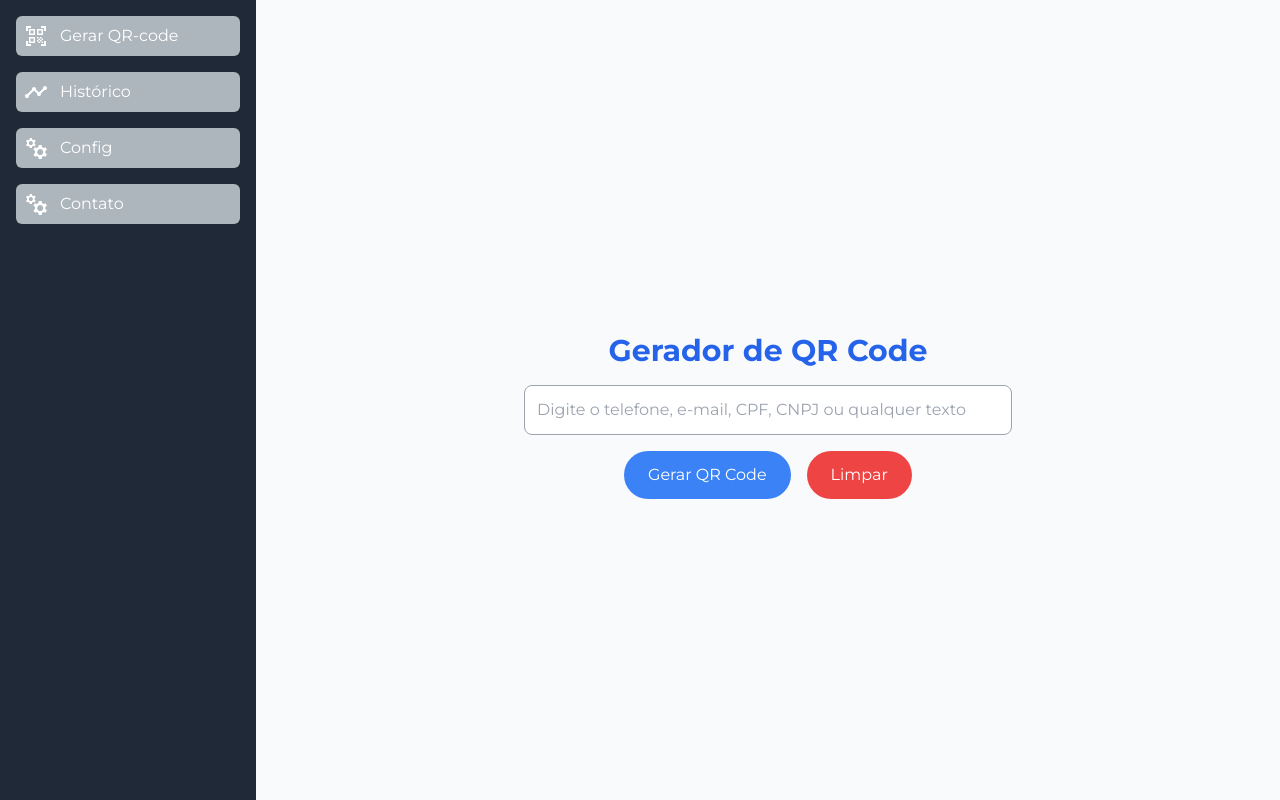
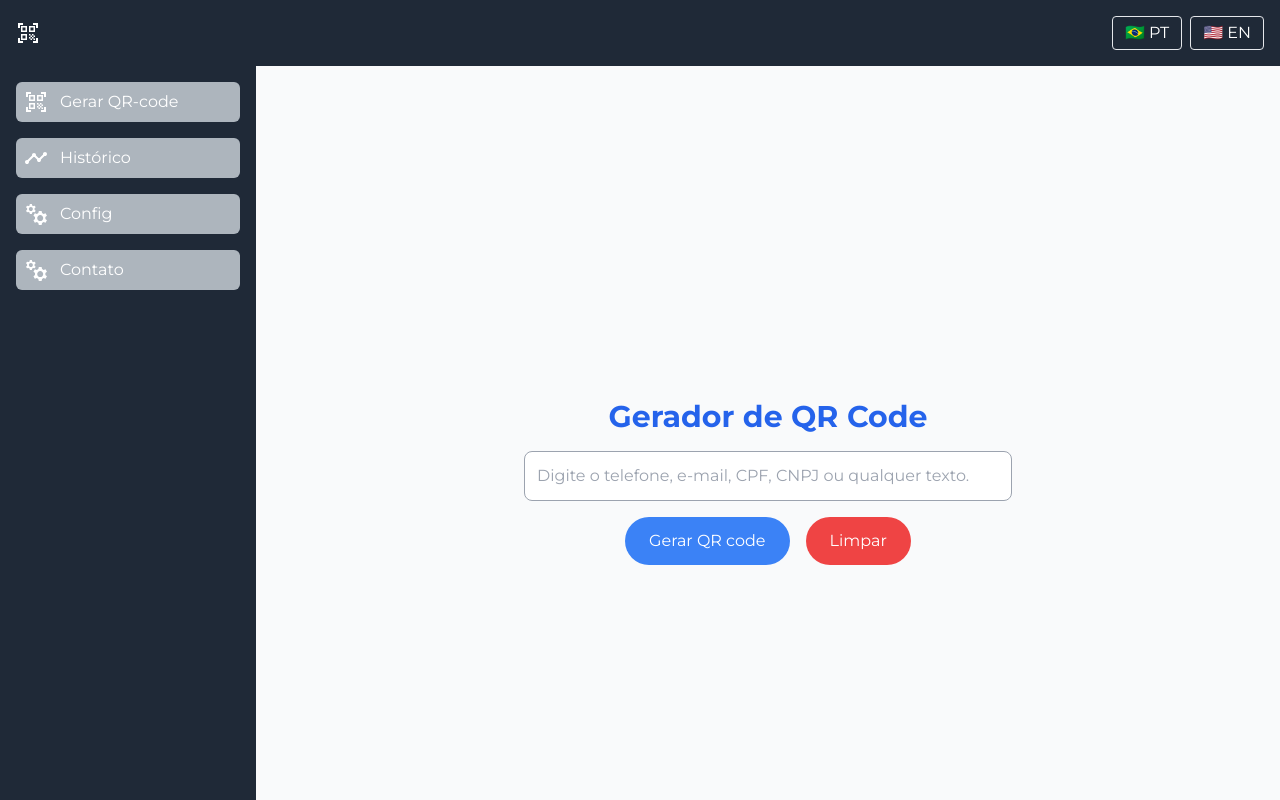
Before and after one commit to Cicera1987/QR-Code, a Next.js app in the folder generator/: page /qrCode in a window 1280 px wide. Shown: the top 800 px of the page. Built offline with nearby package versions, Linux system fonts and the light colour scheme.

Commit message:
feat: create translate

```diff
--- /dev/null
+++ b/generator/public/locales/pt.json
@@ -0,0 +1,12 @@
+{
+    "generator":{
+        "title": "Gerador de QR Code",
+        "placeholder": "Digite o telefone, e-mail, CPF, CNPJ ou qualquer texto.",
+        "toClean": "Limpar",
+        "save": "Gerar QR code"
+    },
+     "history":{
+        "title": "Histórico de QR Codes Gerados",
+        "no_history": "Nenhum QR Code gerado ainda."
+    }
+}
--- a/generator/src/app/layout.tsx
+++ b/generator/src/app/layout.tsx
@@ -4,6 +4,7 @@ import Template from "../components/template/Template";
 import Sidebar from "../components/sidebar/Sidebar";
 import Footer from "../components/footer/Footer";
 import "./globals.css";
+import Header from "@/components/header/header";
 
 const montserrat = Montserrat({
   variable: "--font-montserrat",
@@ -32,7 +33,8 @@ export default function RootLayout({
         className={`${montserrat.variable} ${montserrat.variable} antialiased`}
       >
         <Template
-          header={<Sidebar />}
+        header={<Header/>}
+          sidebar={<Sidebar />}
           body={children}
           footer={<Footer />}
         />
--- a/generator/src/app/qrCode/page.tsx
+++ b/generator/src/app/qrCode/page.tsx
@@ -3,11 +3,13 @@
 import QRCode from "react-qr-code";
 import { ChangeEvent, useEffect, useState } from "react";
 import useTheme from "../../hooks/useTheme";
+import useTranslation from "../../hooks/useTranslation";
 
 export default function QRCodeGenerator() {
     const [inputValue, setInputValue] = useState("");
     const [qrCodeData, setQrCodeData] = useState < string | null > (null);
-    const {darkMode} = useTheme()
+    const { darkMode } = useTheme();
+    const t = useTranslation();
 
     useEffect(() => {
         const savedData = localStorage.getItem("qrCodeData");
@@ -33,19 +35,20 @@ export default function QRCodeGenerator() {
         setInputValue("");
     };
 
-
     const handleClearInput = () => {
         setInputValue("");
         setQrCodeData(null);
-        localStorage.removeItem("qrCodeData")
+        localStorage.removeItem("qrCodeData");
     };
 
     return (
         <div className={`container min-h-screen flex flex-col justify-center items-center py-10 ${darkMode ? "bg-dark-background text-white" : "bg-background text-gray-900"}`}>
-            <h2 className="text-3xl font-bold text-primary mb-4">Gerador de QR Code</h2>
+            <h2 className="text-3xl font-bold text-primary mb-4">
+                {t.generator?.title}
+            </h2>
             <input
                 type="text"
-                placeholder="Digite o telefone, e-mail, CPF, CNPJ ou qualquer texto"
+                placeholder={t.generator?.placeholder}
                 value={inputValue}
                 onChange={handleChange}
                 className="p-3 w-3/4 md:w-1/2 border border-gray-400 rounded-lg mb-4"
@@ -55,13 +58,13 @@ export default function QRCodeGenerator() {
                     onClick={handleGenerateQRCode}
                     className="bg-blue-500 text-white px-6 py-3 rounded-full hover:bg-blue-600 transition-colors"
                 >
-                Gerar QR Code
+                    {t.generator?.save}
                 </button>
                 <button
                     onClick={handleClearInput}
                     className="bg-red-500 text-white px-6 py-3 rounded-full hover:bg-red-600 transition-colors"
                 >
-                Limpar
+                    {t.generator?.toClean}
                 </button>
             </div>
             {qrCodeData && (
--- /dev/null
+++ b/generator/src/components/header/header.tsx
@@ -0,0 +1,14 @@
+"use client"
+import useTheme from "@/hooks/useTheme";
+import LanguageSwitcher from "../suspense/languagesSwitcher";
+import { Icons } from "../assets";
+
+export default function Header() {
+    const { darkMode } = useTheme();
+    return (
+        <header className={`p-4 flex justify-between items-center shadow-md ${darkMode ? "bg-dark-bgColor text-gray-900" : "bg-dark-background text-white" }`}>
+            <Icons.QrCode/>
+           <LanguageSwitcher/>
+        </header>
+    );
+}
--- a/generator/src/components/sidebar/Sidebar.tsx
+++ b/generator/src/components/sidebar/Sidebar.tsx
@@ -20,16 +20,16 @@ export default function Sidebar() {
     }, [darkMode]);
 
     const openSettings = (type: "theme" | "link") => {
-        setPopUpType(type);   // Define o tipo de pop-up
-        setShowSettings(true); // Exibe o pop-up
+        setPopUpType(type);
+        setShowSettings(true);
     };
 
     const closeSettings = () => {
-        setShowSettings(false); // Fecha o pop-up
+        setShowSettings(false);
     };
 
     const handleNavigation = (link: string) => {
-        router.push(link); // Navega para o link
+        router.push(link);
     };
 
     return (
--- /dev/null
+++ b/generator/src/components/suspense/ServerTranslation.tsx
@@ -0,0 +1,11 @@
+
+import path from "path";
+import fs from "fs/promises"
+
+export async function getTranslation(lang:string){
+
+    const filePath = path.join(process.cwd(), "public/locales", `${lang}.json`);
+    const file = await fs.readFile(filePath, "utf-8");
+
+    return JSON.parse(file)
+}
--- /dev/null
+++ b/generator/src/components/suspense/languagesSwitcher.tsx
@@ -0,0 +1,29 @@
+"use client";
+
+import { useEffect, useState } from "react";
+
+export default function LanguageSwitcher() {
+    const [language, setLanguage] = useState("pt");
+
+    useEffect(() => {
+        const savedLang = localStorage.getItem("language");
+        if (savedLang) setLanguage(savedLang);
+    }, []);
+
+    const changeLanguage = (lang: string) => {
+        setLanguage(lang);
+        localStorage.setItem("language", lang);
+        window.location.reload();
+    };
+
+    return (
+        <div className="flex gap-2">
+            <button onClick={() => changeLanguage("pt")} className="px-3 py-1 border rounded">
+                🇧🇷 PT
+            </button>
+            <button onClick={() => changeLanguage("en")} className="px-3 py-1 border rounded">
+                🇺🇸 EN
+            </button>
+        </div>
+    );
+}
--- a/generator/src/components/template/Template.tsx
+++ b/generator/src/components/template/Template.tsx
@@ -1,27 +1,30 @@
 "use client";
 
 import { ReactNode } from "react";
-import ThemeToggle from "../themeToggle/ThemeToggle";
 import useTheme from "../../hooks/useTheme";
 
 interface TemplateProps {
     header: ReactNode;
+    sidebar: ReactNode;
     body: ReactNode;
     footer: ReactNode;
 }
 
-export default function Template({ header, body, footer }: TemplateProps) {
+export default function Template({header, sidebar, body, footer }: TemplateProps) {
     const { darkMode } = useTheme();
 
     return (
+        <div>
+         <div>{header}</div>
         <div
-            className={`flex min-h-screen transition-colors duration-300  ${darkMode ? "bg-dark-background text-white" : "bg-background text-gray-900"}`}
+                className={`flex min-h-screen transition-colors duration-300`}
         >
-            {header}
-            <main className="flex-1 flex flex-col">
-                <section className="flex-1 p-6">{body}</section>
+            {sidebar}
+                <main className={`flex-1 flex flex-col ${darkMode ? "bg-dark-background text-white" : "bg-background text-gray-900"}`}>
+                <section className="flex-1 p-6 ">{body}</section>
                 {footer}
             </main>
         </div>
+        </div>
     );
 }
--- /dev/null
+++ b/generator/src/hooks/useTranslation.ts
@@ -0,0 +1,27 @@
+"use client";
+
+import { useEffect, useState } from "react";
+
+export default function useTranslation() {
+    const [language, setLanguage] = useState("pt");
+    const [translations, setTranslations] = useState<Record<string, any>>({});
+
+    useEffect(() => {
+        const savedLang = localStorage.getItem("language") || "pt";
+        setLanguage(savedLang);
+
+        const loadTranslations = async () => {
+            try {
+                const response = await fetch(`/locales/${savedLang}.json`);
+                const data = await response.json();
+                setTranslations(data);
+            } catch (error) {
+                console.error("Erro ao carregar traduções:", error);
+            }
+        };
+
+        loadTranslations();
+    }, [language]);
+
+    return translations;
+}
```
Also changed, not shown: generator/public/locales/en.json (added, +12 -0 lines). Lines whose indentation alone changed are shown as unchanged.
